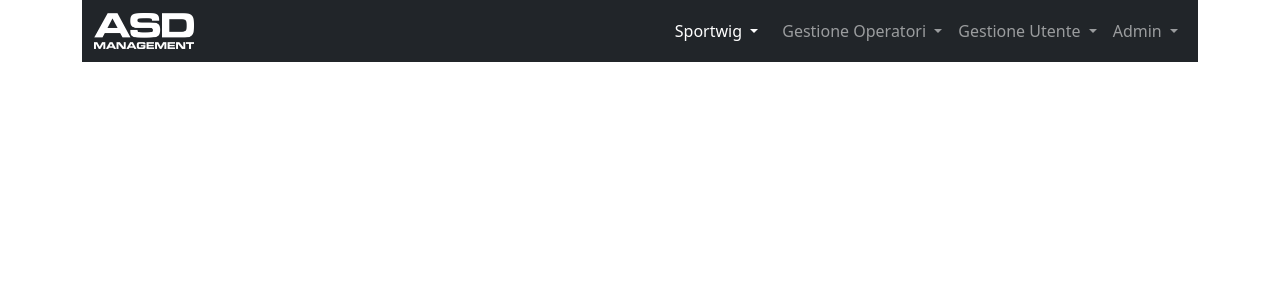
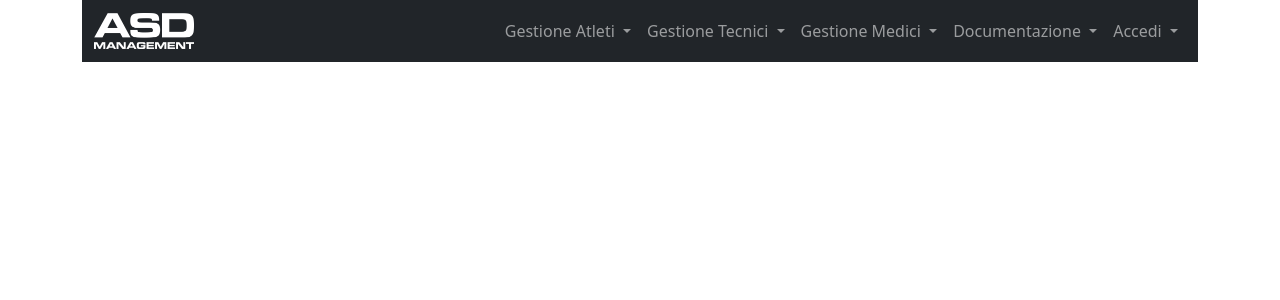
Before and after one commit to aleattene/asd-management-webapp-responsive-backend-django, a Django app: template templates/base.html in a window 1280 px wide. Shown: the top 300 px of the page. Run offline with Django 4.2, Linux system fonts and the light colour scheme; the template is opened without the code that fills it, so the values that code supplies are empty.

Commit message:
refactor(navbar): modified navbar to be compliance to pcto-project (add athletes, trainers, doctors and documentation)

```diff
--- a/documentation/models/sport_certificates.py
+++ b/documentation/models/sport_certificates.py
@@ -17,9 +17,13 @@ class SportCertificate(models.Model):
 
     class Meta:
         verbose_name = "Certificato Medico Sportivo"
-        verbose_name_plural = "Certificati Medici Sportivi"
+        verbose_name_plural = "Certificati Medico Sportivi"
         ordering = ["-issued_date"]
 
     def __str__(self):
         return (f"Certificato {self.facility_id} - Emesso il {self.issued_date} "
                 f"da {self.doctor}")
+
+    def __repr__(self):
+        return (f"SportCertificate(facility_id={self.facility_id}, issued_date={self.issued_date}, "
+                f"expiration_date={self.expiration_date}, doctor={self.doctor})")
--- a/templates/includes/navbar.html
+++ b/templates/includes/navbar.html
@@ -15,7 +15,91 @@
     <!-- Navbar Links -->
     <div class="collapse navbar-collapse" id="navbarTogglerDemo02">
       <ul class="navbar-nav ms-auto mb-2 mb-lg-0">
+
         <!-- Temporary -->
+        <!-- Dropdown Athletes Handler -->
+        <li class="nav-item dropdown">
+          <a class="nav-link dropdown-toggle" href="#"
+             id="athletes-handler"
+             role="button" data-bs-toggle="dropdown" aria-expanded="false"
+          > Gestione Atleti
+          </a>
+          <ul class="dropdown-menu" aria-labelledby="athletes-handler">
+            <li><a class="dropdown-item" href="#">Elenco Atleti</a></li>
+            <li><a class="dropdown-item" href="#">Inserisci Nuovo Atleta</a></li>
+          </ul>
+        </li>
+
+        <!-- Temporary -->
+        <!-- Dropdown Trainers Handler -->
+        <li class="nav-item dropdown">
+          <a class="nav-link dropdown-toggle" href="#"
+             id="trainers-handler"
+             role="button" data-bs-toggle="dropdown" aria-expanded="false"
+          > Gestione Tecnici
+          </a>
+          <ul class="dropdown-menu" aria-labelledby="trainers-handler">
+            <li><a class="dropdown-item" href="#">Elenco Tecnici</a></li>
+            <li><a class="dropdown-item" href="#">Inserisci Nuovo Tecnici</a></li>
+          </ul>
+        </li>
+
+         <!-- Temporary -->
+        <!-- Dropdown Doctors Handler -->
+        <li class="nav-item dropdown">
+          <a class="nav-link dropdown-toggle" href="#"
+             id="doctors-handler"
+             role="button" data-bs-toggle="dropdown" aria-expanded="false"
+          > Gestione Medici
+          </a>
+          <ul class="dropdown-menu" aria-labelledby="doctors-handler">
+            <li><a class="dropdown-item" href="#">Elenco Medici</a></li>
+            <li><a class="dropdown-item" href="#">Inserisci Nuovo Medico</a></li>
+          </ul>
+        </li>
+
+         <!-- Temporary -->
+        <!-- Dropdown Documentation -->
+        <li class="nav-item dropdown">
+          <a class="nav-link dropdown-toggle" href="#"
+             id="documentation-handler"
+             role="button" data-bs-toggle="dropdown" aria-expanded="false"
+          > Documentazione
+          </a>
+          <ul class="dropdown-menu" aria-labelledby="documentation-handler">
+            <li><a class="dropdown-item" href="#">Elenco Certificati Medici</a></li>
+            <li><a class="dropdown-item" href="#">Inserisci Nuovo Certificato Medico</a></li>
+          </ul>
+        </li>
+
+
+        <!-- Dropdown Authentication -->
+        <li class="nav-item dropdown">
+          <a
+                  class="nav-link dropdown-toggle" href="#"
+                  id="authentication-dropdown"
+                  role="button" data-bs-toggle="dropdown" aria-expanded="false"
+          >
+            {% if user.is_authenticated %}
+              Esci
+            {% else %}
+              Accedi
+            {% endif %}
+          </a>
+          <ul class="dropdown-menu" aria-labelledby="authentication-dropdown">
+              <li><a class="dropdown-item" href="#">Esci</a></li>
+              <li><a
+                      class="dropdown-item"
+                      href="https://aleattene.github.io/pcto-deffenu-informatica-frontend/"
+                      target="_blank"
+              >Accedi</a></li>
+            <li><hr class="dropdown-divider"></li>
+            <li><a class="dropdown-item" href="#">Registrati</a></li>
+          </ul>
+        </li>
+
+        <!-- Temporary -->
+        <!--
         <li class="nav-item dropdown me-2">
           <a class="nav-link dropdown-toggle active" href="#" id="sportwig" role="button" data-bs-toggle="dropdown" aria-expanded="false">
             Sportwig
@@ -26,8 +110,10 @@
             <li><hr class="dropdown-divider"></li>
             <li><a class="dropdown-item" href="#}">Logout</a></li>
           </ul>
-
+        </li>
+        -->
         <!-- Dropdown Gestione Operatori -->
+        <!--
         <li class="nav-item dropdown">
           <a class="nav-link dropdown-toggle" href="#" id="gestioneOperatoriDropdown" role="button" data-bs-toggle="dropdown" aria-expanded="false">
             Gestione Operatori
@@ -42,8 +128,9 @@
             <li><a class="dropdown-item" href="#}">Logout</a></li>
           </ul>
         </li>
-
+        -->
         <!-- Dropdown Gestione Utente -->
+        <!--
         <li class="nav-item dropdown">
           <a class="nav-link dropdown-toggle" href="#" id="gestioneUtenteDropdown" role="button" data-bs-toggle="dropdown" aria-expanded="false">
             Gestione Utente
@@ -56,8 +143,10 @@
             <li><a class="dropdown-item" href="#}">Logout</a></li>
           </ul>
         </li>
+        -->
 
         <!-- Dropdown Admin -->
+        <!--
         <li class="nav-item dropdown">
           <a class="nav-link dropdown-toggle" href="#" id="profiloDropdown" role="button" data-bs-toggle="dropdown" aria-expanded="false">
             Admin
@@ -70,6 +159,7 @@
             <li><a class="dropdown-item" href="#}">Logout</a></li>
           </ul>
         </li>
+        -->
       </ul>
     </div>
   </div>
```
Also changed, not shown: documentation/tests/sport_certificates.py (deleted), documentation/tests/test_sport_certificates.py (added), documentation/views/sport_certificates.py (added), documentation/views/test_sport_certificates.py (deleted).
